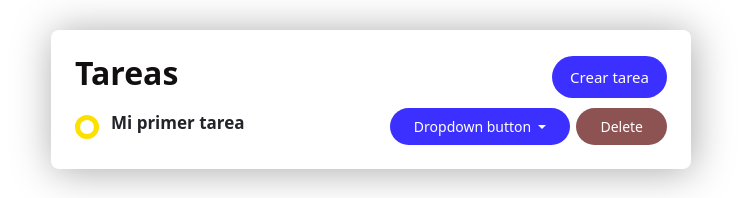
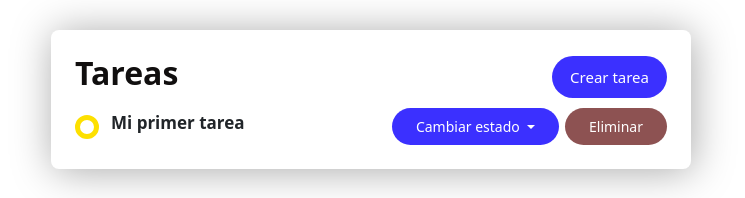
Before and after one commit to CarMi0Proggramer/curso-de-angular-todo-app, an Angular app: page / in a window 1280 px wide. Shown: the top 198 px of the page, without its empty margins (269-1014 px from the left). Built offline with nearby package versions, Linux system fonts and the light colour scheme.

Commit message:
Inputs and outputs created

```diff
--- a/src/app/app.component.html
+++ b/src/app/app.component.html
@@ -5,7 +5,10 @@
   </div>
 
   <section class="tasks">
-    <app-task />
+    <app-task
+      [task]="tasks[0]"
+      (taskStatusChangedEvent)="onTaskStatusChanged($event)"
+    />
   </section>
 </main>
 
--- a/src/app/app.component.ts
+++ b/src/app/app.component.ts
@@ -1,6 +1,8 @@
 import { Component } from '@angular/core';
 import { RouterOutlet } from '@angular/router';
 import { TaskComponent } from './task/task.component';
+import { Task } from './task/task.interface';
+import { TaskStatus } from './task/task-status.enum';
 
 @Component({
   selector: 'app-root',
@@ -8,4 +10,20 @@ import { TaskComponent } from './task/task.component';
   templateUrl: './app.component.html',
   styleUrl: './app.component.css',
 })
-export class AppComponent {}
+export class AppComponent {
+  tasks: Task[] = [
+    {
+      name: 'Mi primer tarea',
+      description: 'Esta va a ser mi primer tarea',
+      status: TaskStatus.PENDING,
+    },
+  ];
+
+  onTaskStatusChanged(task: Task) {
+    const index = this.tasks.findIndex((t) => t.name === task.name);
+
+    if (index !== -1) {
+      this.tasks[index] = task;
+    }
+  }
+}
--- a/src/app/task/task.component.html
+++ b/src/app/task/task.component.html
@@ -1,11 +1,11 @@
 <div class="task">
   <div>
     <span
-      [class.task-status-completed]="this.task.status === 'COMPLETED'"
-      [class.task-status-pending]="this.task.status === 'PENDING'"
-      [class.task-status-in-progress]="this.task.status === 'IN_PROGRESS'"
+      [class.task-status-completed]="task().status === 'COMPLETED'"
+      [class.task-status-pending]="task().status === 'PENDING'"
+      [class.task-status-in-progress]="task().status === 'IN_PROGRESS'"
     ></span>
-    <h4>{{ task.name }}</h4>
+    <h4>{{ task().name }}</h4>
   </div>
   <div>
     <div class="dropdown">
@@ -15,7 +15,7 @@
         data-bs-toggle="dropdown"
         aria-expanded="false"
       >
-        Dropdown button
+        Cambiar estado
       </button>
       <ul class="dropdown-menu">
         <li>
@@ -35,6 +35,6 @@
         </li>
       </ul>
     </div>
-    <button [disabled]="this.task.status !== 'COMPLETED'">Delete</button>
+    <button [disabled]="task().status !== 'COMPLETED'">Eliminar</button>
   </div>
 </div>
--- a/src/app/task/task.component.ts
+++ b/src/app/task/task.component.ts
@@ -1,4 +1,4 @@
-import { Component } from '@angular/core';
+import { Component, input, output } from '@angular/core';
 import { Task } from './task.interface';
 import { TaskStatus } from './task-status.enum';
 
@@ -9,13 +9,13 @@ import { TaskStatus } from './task-status.enum';
   styleUrl: './task.component.css',
 })
 export class TaskComponent {
-  task: Task = {
-    name: 'Mi primer tarea',
-    description: 'Esta va a ser mi primer tarea',
-    status: TaskStatus.PENDING,
-  };
+  task = input.required<Task>();
+  taskStatusChangedEvent = output<Task>();
 
   changeStatus(status: string) {
-    this.task.status = status as TaskStatus;
+    this.taskStatusChangedEvent.emit({
+      ...this.task(),
+      status: status as TaskStatus,
+    });
   }
 }
```
